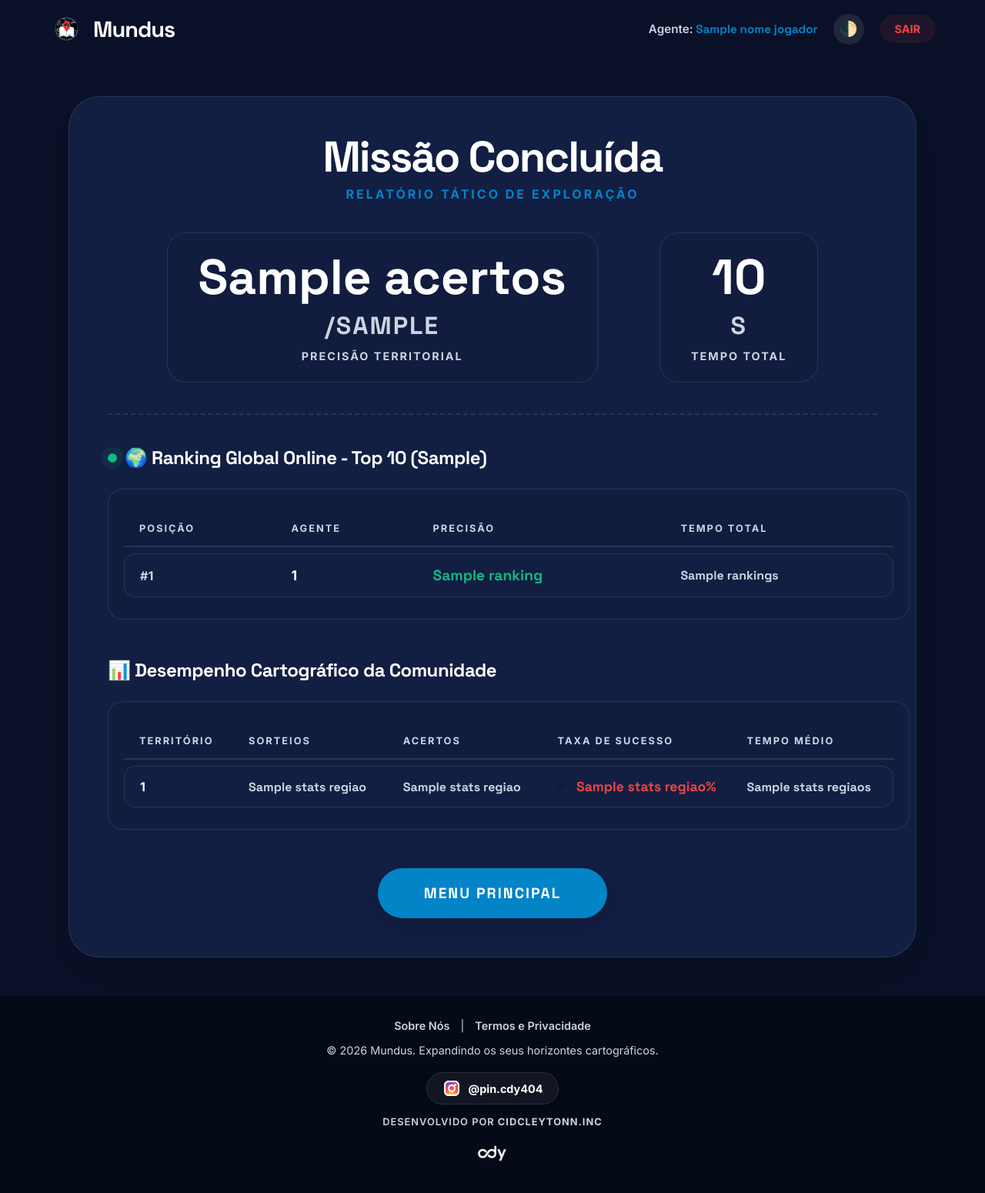
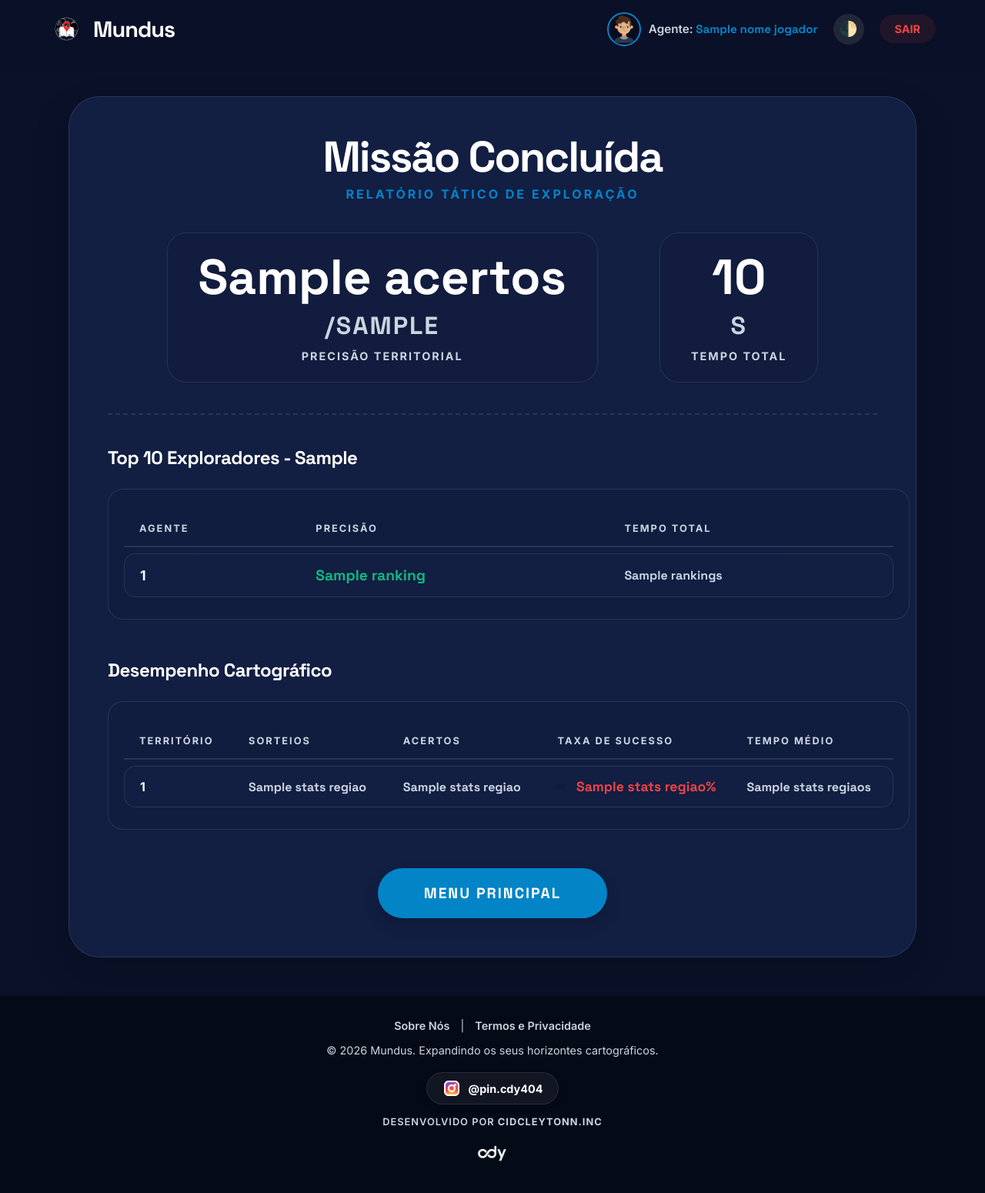
Before and after one commit to cidcleytonn/Mundus, a Flask app: template templates/resultado.html in a window 1280 px wide. Shown: the whole page at 77% size. Run offline with Flask 3, Linux system fonts and the light colour scheme; the template is opened without the code that fills it: most values are stand-ins (such as "Sample title", 1, 10 or a date in 2020); some libraries are stand-ins or nearby versions.

Commit message:
Enhance resultado.html with dynamic avatar features
Added dynamic avatar colors and updated header structure.

```diff
--- a/templates/resultado.html
+++ b/templates/resultado.html
@@ -18,6 +18,12 @@
             --color-accent: #0284c7;
             --text-main: #ffffff;
             --text-muted: #cbd5e1;
+
+            /* Variáveis dinâmicas do Avatar (Fallback) */
+            --cor-pele: #F9B17B;
+            --cor-cabelo: #4a2e1b;
+            --cor-roupa: #2d3748;
+            --cor-extra: #00BFFF;
         }
 
         body.light-mode {
@@ -57,9 +63,7 @@
         .stat-item h2 { font-family: 'Space Grotesk', sans-serif; margin: 0; font-size: 4rem; font-weight: 800; line-height: 1; color: var(--text-main);}
         .stat-item span { font-size: 0.9rem; text-transform: uppercase; letter-spacing: 2px; color: var(--text-muted); display: block; margin-top: 15px; font-weight: 700;}
 
-        .section-title { font-family: 'Space Grotesk', sans-serif; font-size: 1.5rem; font-weight: 800; margin: 0 0 25px 0; color: var(--text-main); letter-spacing: -0.5px; display: flex; align-items: center; gap: 10px;}
-        .live-indicator { display: inline-block; width: 12px; height: 12px; background-color: var(--color-correct); border-radius: 50%; box-shadow: 0 0 10px var(--color-correct); animation: pulse 1.5s infinite; }
-        @keyframes pulse { 0% { transform: scale(0.95); box-shadow: 0 0 0 0 rgba(16, 185, 129, 0.7); } 70% { transform: scale(1); box-shadow: 0 0 0 10px rgba(16, 185, 129, 0); } 100% { transform: scale(0.95); box-shadow: 0 0 0 0 rgba(16, 185, 129, 0); } }
+        .section-title { font-family: 'Space Grotesk', sans-serif; font-size: 1.5rem; font-weight: 800; margin: 0 0 25px 0; color: var(--text-main); letter-spacing: -0.5px;}
 
         .table-responsive { width: 100%; overflow-x: auto; margin-bottom: 50px; background: rgba(0,0,0,0.03); border-radius: 20px; padding: 20px; border: 1px solid var(--glass-border);}
         body.light-mode .table-responsive { background: #f8fafc; }
@@ -118,7 +122,12 @@
     <header>
         <a href="/" class="logo"><img src="{{ url_for('static', filename='mundus.png') }}" alt="Mundus Logo"> Mundus</a>
         <div class="nav-controls">
+            {% if nome_jogador %}
+            <div class="perfil-usuario" style="display: flex; align-items: center; gap: 10px;">
+                <div id="header-avatar" style="width: 40px; height: 40px; border-radius: 50%; border: 2px solid var(--color-accent); background: rgba(0,0,0,0.2); overflow: hidden; display: flex; justify-content: center; align-items: center;"></div>
                 <span class="user-badge">Agente: <strong>{{ nome_jogador }}</strong></span>
+            </div>
+            {% endif %}
             <button class="theme-toggle" onclick="toggleTheme()" title="Modo Visual">🌓</button>
             <a href="/logout" class="btn-logout">Sair</a>
         </div>
@@ -149,33 +158,25 @@
                 </div>
             </div>
 
-            <h3 class="section-title"><span class="live-indicator"></span> 🌍 Ranking Global Online - Top 10 ({{ regiao_jogada }})</h3>
+            <h3 class="section-title"> Top 10 Exploradores - {{ regiao_jogada }}</h3>
             <div class="table-responsive">
                 <table>
                     <tr>
-                        <th>Posição</th>
                         <th>Agente</th>
                         <th>Precisão</th>
                         <th>Tempo Total</th>
                     </tr>
-                    {% if ranking %}
                     {% for r in ranking %}
                     <tr>
-                            <td style="color: var(--text-muted); font-weight: 700;">#{{ loop.index }}</td>
                         <td style="font-weight: 700; color: var(--text-main); font-size: 1.1rem;">{{ r[0] }}</td>
                         <td style="color: var(--color-correct); font-family: 'Space Grotesk', sans-serif; font-size: 1.2rem; font-weight: 800;">{{ r[1] }}</td>
                         <td style="font-family: 'Space Grotesk', sans-serif; color: var(--text-muted); font-weight: 700;">{{ r[2] }}s</td>
                     </tr>
                     {% endfor %}
-                    {% else %}
-                        <tr>
-                            <td colspan="4" style="text-align: center; padding: 20px;">A base de dados global está aguardando os primeiros exploradores. Seja o primeiro!</td>
-                        </tr>
-                    {% endif %}
                 </table>
             </div>
 
-            <h3 class="section-title">📊 Desempenho Cartográfico da Comunidade</h3>
+            <h3 class="section-title"> Desempenho Cartográfico</h3>
             <div class="table-responsive">
                 <table>
                     <tr>
@@ -251,5 +252,33 @@
             localStorage.setItem('geoTheme', document.body.classList.contains('light-mode') ? 'light' : 'dark');
         }
     </script>
+
+    {% if session.get('usuario_logado') or nome_jogador %}
+    <script>
+        const root = document.documentElement;
+        root.style.setProperty('--cor-pele', '{{ session.get("cor_pele", "#F9B17B") }}');
+        root.style.setProperty('--cor-cabelo', '{{ session.get("cor_cabelo", "#4a2e1b") }}');
+        root.style.setProperty('--cor-roupa', '{{ session.get("cor_roupa", "#2d3748") }}');
+        root.style.setProperty('--cor-extra', '{{ session.get("cor_extra", "#00BFFF") }}');
+
+        async function carregarAvatarHeader() {
+            try {
+                const avatarUrl = "{{ url_for('static', filename='avatars/' + session.get('avatar_url', 'agente01.svg')) }}";
+                const res = await fetch(avatarUrl);
+                const svgText = await res.text();
+                const container = document.getElementById('header-avatar');
+                if (container) {
+                    container.innerHTML = svgText;
+                    const svgElement = container.querySelector('svg');
+                    if(svgElement) {
+                        svgElement.style.width = '100%';
+                        svgElement.style.height = '100%';
+                    }
+                }
+            } catch (e) { console.error(e); }
+        }
+        carregarAvatarHeader();
+    </script>
+    {% endif %}
 </body>
 </html>
```
Lines whose indentation alone changed are shown as unchanged.
